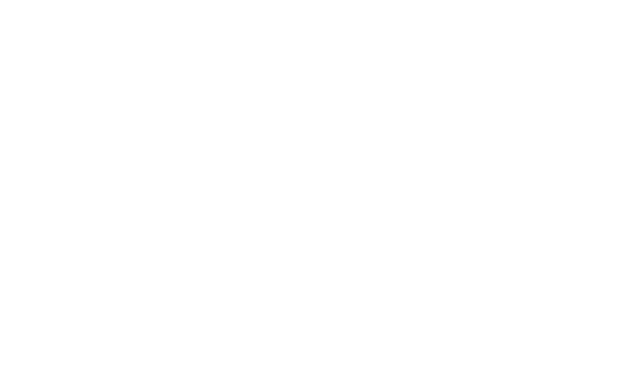
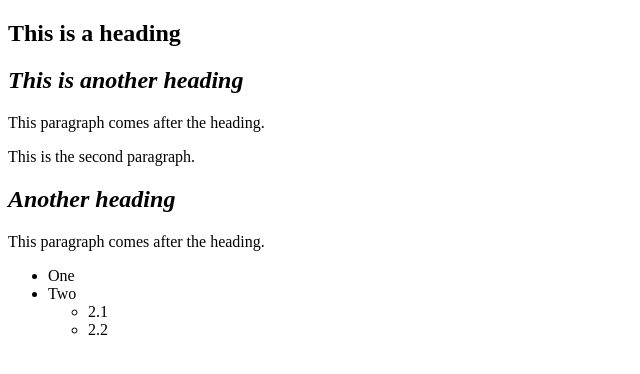
Before and after one commit to markus-bcit/1620-Week6, a plain HTML site: page index.html in a window 1280 px wide. Shown: the whole page, without its empty margins (0-640 px from the left). Drawn offline with Linux system fonts and the light colour scheme.

Commit message:
pastes and adds italics to h2

```diff
--- a/css/stylesheet.css
+++ b/css/stylesheet.css
@@ -0,0 +1,3 @@
+div h2 {
+    font-style:italic;
+}
--- a/index.html
+++ b/index.html
@@ -2,7 +2,27 @@
 <html lang="en">
   <head>
     <meta charset="utf-8" />
+    <link href="css/stylesheet.css" rel="stylesheet" type="text/css" />
     <title>Week6</title>
   </head>
-  <body></body>
+  <body>
+    <h2>This is a heading</h2>
+    <div class="container">
+      <h2>This is another heading</h2>
+      <p>This paragraph comes after the heading.</p>
+      <p>This is the second paragraph.</p>
+      <h2>Another heading</h2>
+      <p>This paragraph comes after the heading.</p>
+      <ul class="list">
+        <li>One</li>
+        <li>
+          Two
+          <ul>
+            <li>2.1</li>
+            <li>2.2</li>
+          </ul>
+        </li>
+      </ul>
+    </div>
+  </body>
 </html>
```
